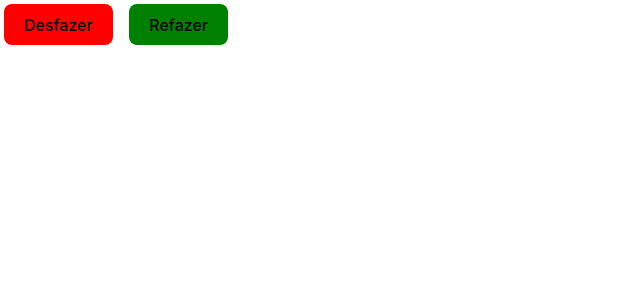
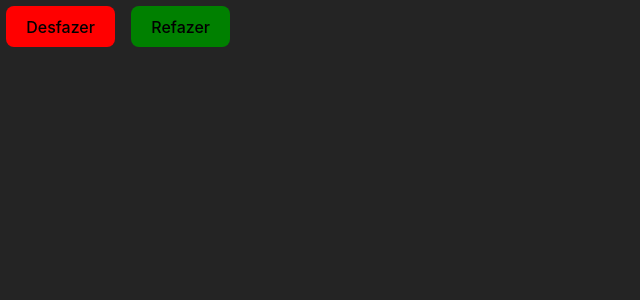
Before and after one commit to Marcoszz/szn, a React (Vite) app: page / in a window 1280 px wide. Shown: the top 300 px of the page, without its empty margins (0-640 px from the left). Built offline with nearby package versions, Linux system fonts and the light colour scheme.

Commit message:
refactor: Refatorando estilos

```diff
--- a/src/App.css
+++ b/src/App.css
@@ -1,3 +1,5 @@
 #root {
   width: 100%;
+  background-color: #242424;
+  color-scheme: light dark;
 }
--- a/src/components/Dot/styles.ts
+++ b/src/components/Dot/styles.ts
@@ -3,10 +3,10 @@ import { TDot } from '../../screens/Home/types';
 
 export const Point = styled.div<TDot>`
     position: absolute;
-    width: 16px;
-    height: 16px;
-    border-radius: 4px;
-    background-color: aqua;
+    width: 6px;
+    height: 6px;
+    border-radius: 32px;
+    background-color: #646cff;
     left: ${props => props.x}px;
     top: ${props => props.y}px;
 `
--- a/src/screens/Home/styles.ts
+++ b/src/screens/Home/styles.ts
@@ -7,5 +7,5 @@ export const OutsideContainer = styled.div`
 export const ButtonContainer = styled.div`
     display: flex;
     gap: 16px;
-    padding: 4px;
+    padding: 6px;
 `
```
